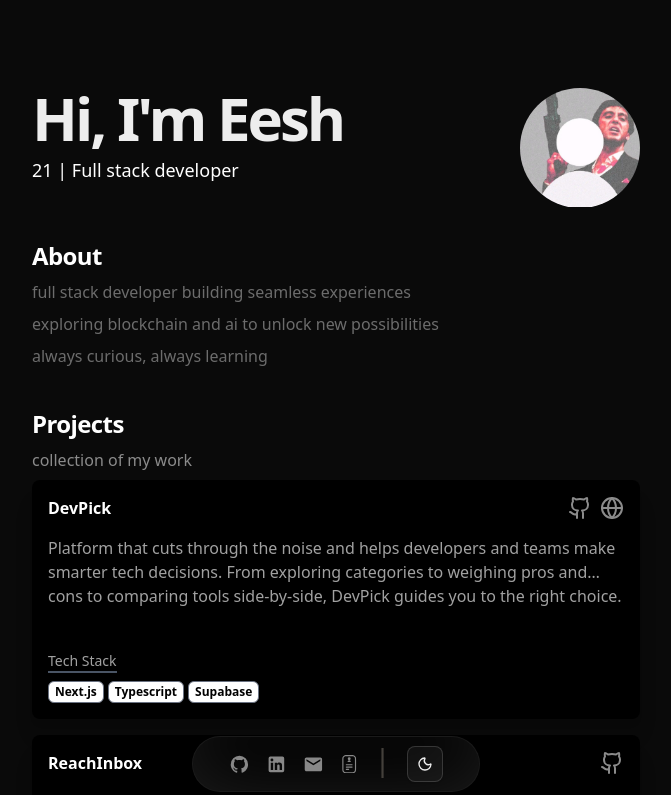
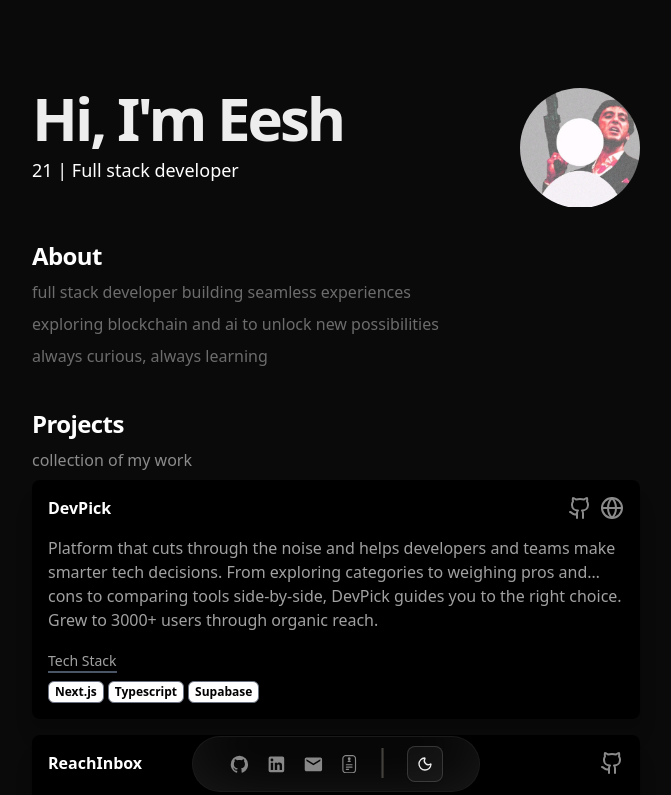
Before and after one commit to eeshm/portfolio, a Next.js app: page / in a window 1280 px wide. Shown: the top 795 px of the page, without its empty margins (304-975 px from the left). Built offline with nearby package versions, Linux system fonts and the light colour scheme.

Commit message:
Update Projects.tsx

```diff
--- a/components/Projects.tsx
+++ b/components/Projects.tsx
@@ -7,7 +7,7 @@
   {
     id: 1,
     Title: "DevPick",
-    Description: "Platform that cuts through the noise and helps developers and teams make smarter tech decisions. From exploring categories to weighing pros and cons to comparing tools side-by-side, DevPick guides you to the right choice.",
+    Description: "Platform that cuts through the noise and helps developers and teams make smarter tech decisions. From exploring categories to weighing pros and cons to comparing tools side-by-side, DevPick guides you to the right choice. Grew to 3000+ users through organic reach.",
     Tech: [
       { id: 1, name: "Next.js" },
       { id: 2, name: "Typescript" },
```
